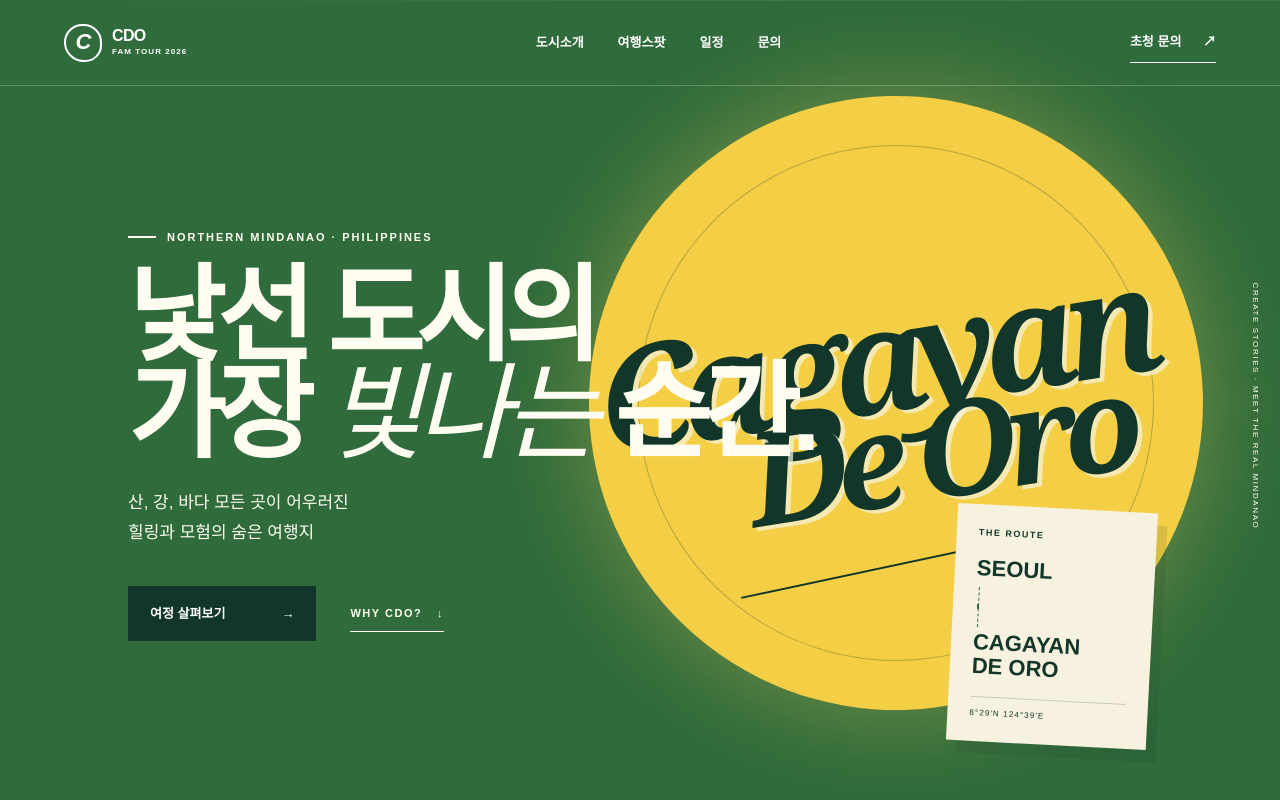
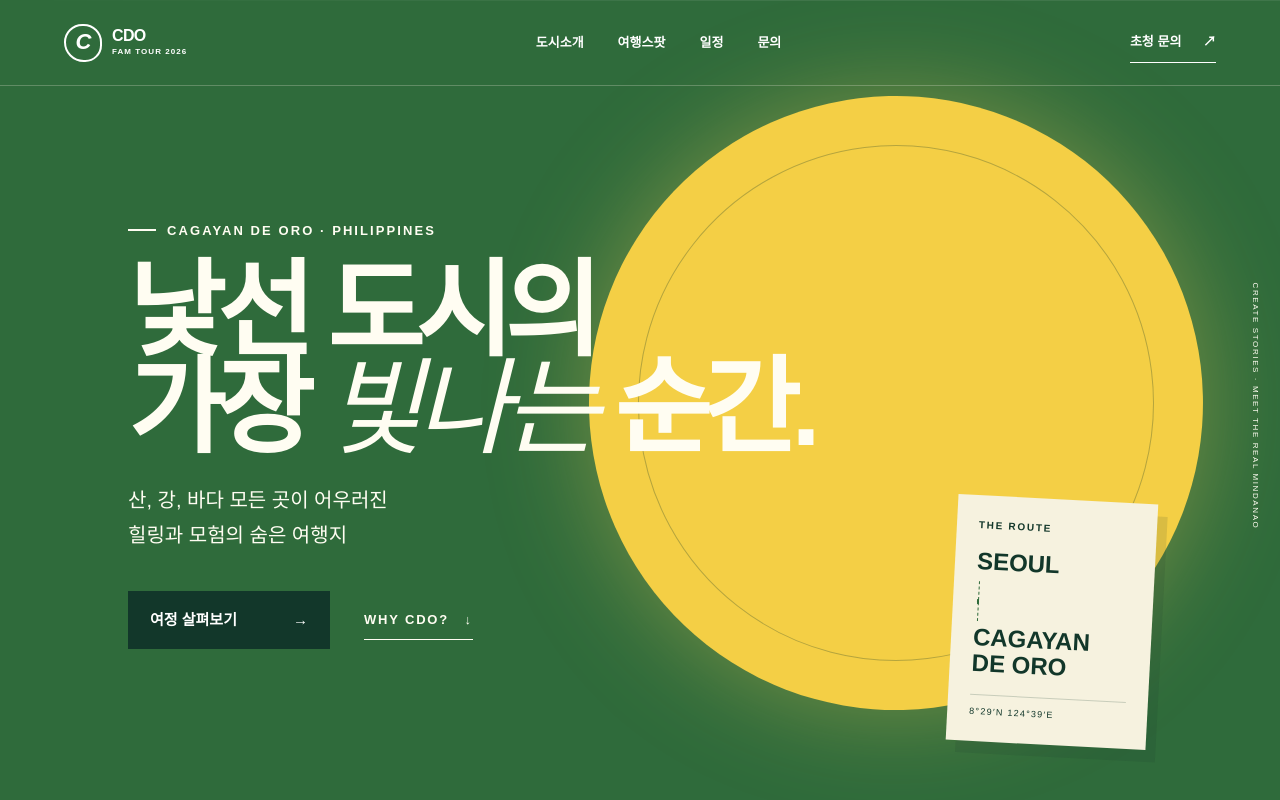
Before and after one commit to hellenqueen00-a11y/cagayandeoro, a Next.js app: page / in a window 1280 px wide. Shown: the top 800 px of the page. Built offline with nearby package versions, Linux system fonts and the light colour scheme.

Commit message:
Simplify hero sun and enlarge supporting text

```diff
--- a/app/globals.css
+++ b/app/globals.css
@@ -16,29 +16,24 @@ a { color: inherit; text-decoration: none; }
 .hero { min-height: 760px; height: 100vh; overflow: hidden; position: relative; display: flex; align-items: center; padding: 110px 10vw 40px; background: var(--green); color: #fffdf2; }
 .sun { width: min(48vw, 690px); aspect-ratio: 1; border-radius: 50%; background: var(--yellow); position: absolute; right: 6vw; top: 12vh; box-shadow: 0 0 100px rgba(255,214,90,.35); display: grid; place-items: center; color: var(--ink); transform: rotate(-7deg); }
 .sun::before { content: ""; position: absolute; inset: 8%; border: 1px solid rgba(18,55,42,.28); border-radius: 50%; }
-.sun::after { content: ""; position: absolute; width: 58%; height: 2px; background: var(--ink); bottom: 24%; transform: rotate(-5deg); }
-.sun-logo { position: relative; z-index: 1; display: flex; flex-direction: column; align-items: center; line-height: .72; transform: translateY(-1%) rotate(-2deg); }
-.sun-logo span { font-family: Georgia, "Times New Roman", serif; font-size: clamp(84px, 10.2vw, 150px); font-weight: 700; font-style: italic; letter-spacing: -.09em; text-shadow: 4px 4px 0 rgba(246,242,223,.7); white-space: nowrap; }
-.sun-logo span:first-child { font-size: clamp(94px, 11.3vw, 166px); transform: translateX(-3%); }
-.sun-logo span:last-child { transform: translateX(9%); }
 .hero-grid { position: absolute; inset: 0; background-image: linear-gradient(rgba(255,255,255,.08) 1px, transparent 1px), linear-gradient(90deg, rgba(255,255,255,.08) 1px, transparent 1px); background-size: 12.5vw 100%, 100% 25%; mask-image: linear-gradient(to right, transparent, #000 55%); }
 .hero-copy { position: relative; z-index: 2; max-width: 810px; }
-.eyebrow { display: flex; align-items: center; gap: 11px; font-size: 11px; font-weight: 800; letter-spacing: .18em; }
+.eyebrow { display: flex; align-items: center; gap: 11px; font-size: 13px; font-weight: 800; letter-spacing: .16em; }
 .eyebrow span { width: 28px; height: 2px; background: currentColor; }
 h1 { margin: 26px 0 28px; font-size: clamp(64px, 8.2vw, 132px); line-height: .88; letter-spacing: -.075em; font-weight: 900; }
 h1 em, h2 em, .quote em { font-family: Georgia, serif; font-weight: 400; }
-.hero-description { font-size: 17px; line-height: 1.75; font-weight: 500; }
+.hero-description { font-size: 20px; line-height: 1.75; font-weight: 500; }
 .hero-actions { display: flex; align-items: center; gap: 34px; margin-top: 38px; }
-.button { display: inline-flex; align-items: center; gap: 56px; padding: 18px 22px; font-weight: 800; font-size: 13px; }
+.button { display: inline-flex; align-items: center; gap: 56px; padding: 18px 22px; font-weight: 800; font-size: 15px; }
 .button.primary { background: var(--ink); color: white; }
-.text-link { font-size: 11px; font-weight: 900; letter-spacing: .14em; border-bottom: 1px solid; padding: 10px 0; }
+.text-link { font-size: 13px; font-weight: 900; letter-spacing: .14em; border-bottom: 1px solid; padding: 10px 0; }
 .text-link span { margin-left: 10px; }
 .route-card { position: absolute; z-index: 2; right: 10vw; bottom: 7vh; width: 200px; padding: 22px; background: var(--cream); color: var(--ink); transform: rotate(3deg); box-shadow: 10px 12px 0 rgba(24,53,47,.12); }
-.route-label { font-size: 9px; letter-spacing: .17em; font-weight: 900; display: block; margin-bottom: 18px; }
-.route-card strong { font-size: 22px; line-height: .9; }
+.route-label { font-size: 10px; letter-spacing: .17em; font-weight: 900; display: block; margin-bottom: 18px; }
+.route-card strong { font-size: 24px; line-height: .9; }
 .route-line { display: flex; height: 40px; align-items: center; justify-content: space-between; border-left: 1px dashed var(--green); margin: 5px 0 5px 3px; width: 1px; }
 .route-line i { width: 5px; height: 5px; background: var(--green); border-radius: 50%; margin-left: -2px; }
-.route-card small { display: block; border-top: 1px solid var(--line); margin-top: 16px; padding-top: 10px; font-size: 8px; letter-spacing: .14em; }
+.route-card small { display: block; border-top: 1px solid var(--line); margin-top: 16px; padding-top: 10px; font-size: 9px; letter-spacing: .14em; }
 .vertical-note { position: absolute; right: 2vw; top: 50%; transform: rotate(90deg) translateX(50%); transform-origin: right center; font-size: 8px; letter-spacing: .2em; }
 .manifesto { padding: 130px 8vw 100px; display: grid; grid-template-columns: minmax(0, 1fr) minmax(0, 1.1fr); column-gap: 6vw; row-gap: 30px; }
 .section-kicker { font-size: 10px; font-weight: 900; letter-spacing: .18em; padding-top: 16px; }
@@ -167,8 +162,7 @@ footer h2 { font-size: clamp(46px, 5.5vw, 78px); margin-top: 25px; }
   .nav { padding: 0 22px; } .nav-links { display: none; } .nav-cta { font-size: 11px; }
   .hero { min-height: 720px; padding: 110px 24px 40px; align-items: flex-start; padding-top: 180px; }
   .sun { width: 88vw; right: -28vw; top: 110px; }
-  .sun-logo { display: none; }
-  h1 { font-size: clamp(58px, 18vw, 86px); } .hero-description { font-size: 14px; }
+  h1 { font-size: clamp(58px, 18vw, 86px); } .hero-description { font-size: 17px; }
   .hero-actions { flex-direction: column; align-items: flex-start; gap: 14px; }
   .route-card { right: 26px; bottom: 28px; width: 160px; padding: 16px; } .route-card strong { font-size: 17px; }
   .vertical-note { display: none; }
--- a/app/page.tsx
+++ b/app/page.tsx
@@ -113,15 +113,10 @@ export default function Home() {
       </nav>
 
       <section className="hero" id="top">
-        <div className="sun" aria-label="Cagayan De Oro">
-          <div className="sun-logo">
-            <span>Cagayan</span>
-            <span>De Oro</span>
-          </div>
-        </div>
+        <div className="sun" aria-hidden="true" />
         <div className="hero-grid" aria-hidden="true" />
         <div className="hero-copy">
-          <p className="eyebrow"><span /> NORTHERN MINDANAO · PHILIPPINES</p>
+          <p className="eyebrow"><span /> CAGAYAN DE ORO · PHILIPPINES</p>
           <h1>낯선 도시의<br />가장 <em>빛나는</em> 순간.</h1>
           <p className="hero-description">산, 강, 바다 모든 곳이 어우러진<br />힐링과 모험의 숨은 여행지</p>
           <div className="hero-actions">
```
